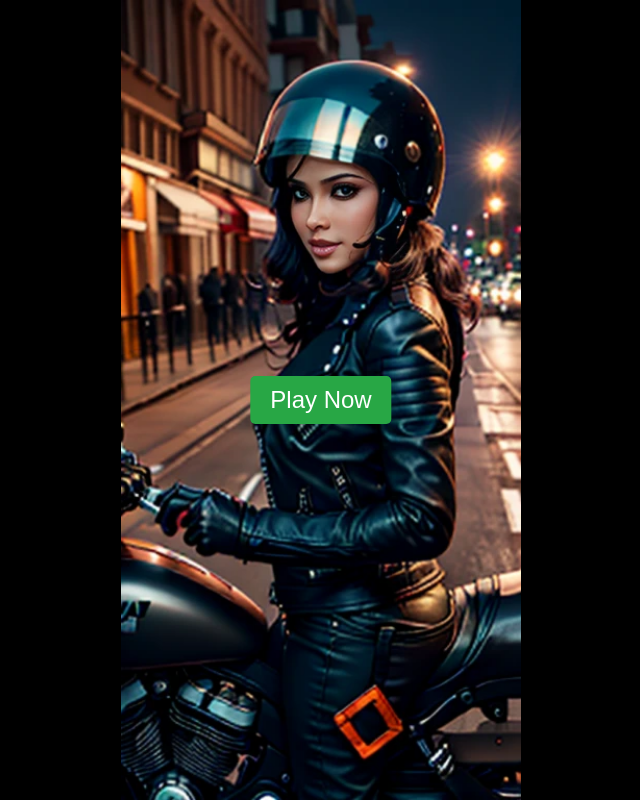
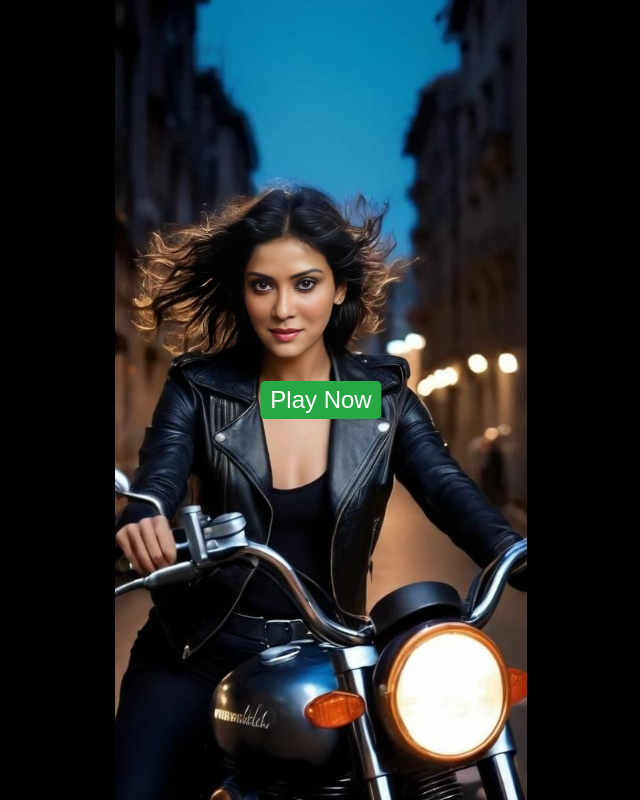
Before and after one commit to ovi054/mountain_biker, a plain HTML site: page index.html in a window 1280 px wide. Shown: the whole page, without its empty margins (319-959 px from the left). Drawn offline with Linux system fonts and the light colour scheme.

Commit message:
5th commit

```diff
--- a/css/style.css
+++ b/css/style.css
@@ -25,6 +25,14 @@
 
 /* This will help a bit with the layered box with different padding,margin or even border */
 *, *::before, *::after{box-sizing: border-box;}
+
+
+/* Disable text selection */
+* {
+  -webkit-user-select: none; /* Safari */
+  -ms-user-select: none; /* IE/Edge */
+  user-select: none; /* Standard */
+}
 
 html {
   height: 100%;
@@ -305,13 +313,33 @@ body {
   #wallpaper {
     left: unset; /* Removes the left alignment on larger screens */
   }
+
+  #play-button {
+  padding: 5px 10px;
+  font-size: 1.5em;
+  color: #fff;
+  background-color: #28a745;
+  border: none;
+  border-radius: 5px;
+  cursor: pointer;
+  z-index: 1;
+
+}
+#gearButton {
+  width: 150px;                /* Increased size */
+  height: 150px;
+}
+
+#score, #highest-score {
+  font-size:15px;
+  /*margin: 10px;*/
+}
+
+
 }
 
 
 
 
 
-
-
-
 /* END */
--- a/index.html
+++ b/index.html
@@ -6,21 +6,21 @@
   <meta http-equiv="X-UA-Compatible" content="ie=edge">
 
   <!-- DevCorner - Favicon -->
-  <link rel="shortcut icon" href="img/favicon.svg"/>
-  <link rel="icon" type="image/x-icon" href="img/favicon.ico"/>
+  <link rel="shortcut icon" href="img/con.svg"/>
+  <link rel="icon" type="image/x-icon" href="img/icon.ico"/>
 
   <!-- Custom Css -->
   <link rel="stylesheet" href="css/style.css">
   <link rel="stylesheet" href="https://cdnjs.cloudflare.com/ajax/libs/font-awesome/5.15.4/css/all.min.css">
 
-  <title>DevCorner</title>
+  <title>Mountain Biker</title>
 </head>
 <body>
 
 
   <!-- Splash Screen -->
   <div id="splash-screen">
-    <img src="img/image1.png" alt="Wallpaper" id="wallpaper">
+    <img src="img/image.png" alt="Wallpaper" id="wallpaper">
     <div id="final-score">
       <p id="score">Your Score: 0</p>
       <p id="highest-score">High Score: 0</p>
@@ -30,7 +30,7 @@
 
 
   <header id="top-bar">
-    <h1>Game Title or Navigation</h1>
+    <h1>Mountain Biker</h1>
   </header>
 
   <canvas id="canvas" width="720" height="480"></canvas>
--- a/js/main.js
+++ b/js/main.js
@@ -337,3 +337,9 @@ gearButton.addEventListener('touchend', () => {
   gearButton.classList.remove('pressed'); // Remove the pressed class
   clearInterval(buttonPressInterval); // Stop triggering
 });
+
+
+
+document.addEventListener('contextmenu', function (e) {
+  e.preventDefault();
+});
```
Also changed, not shown: img/icon.ico (added), img/icon.svg (added), img/image.png (added).
